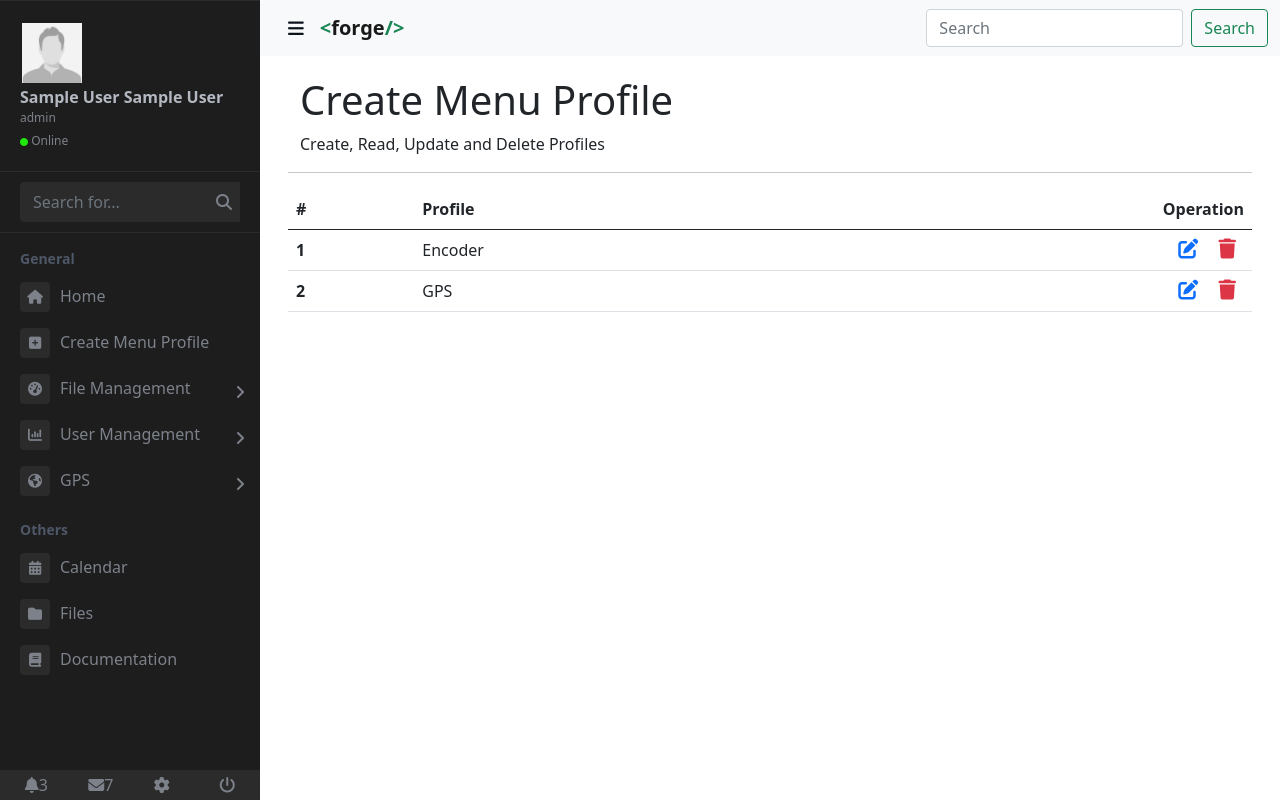
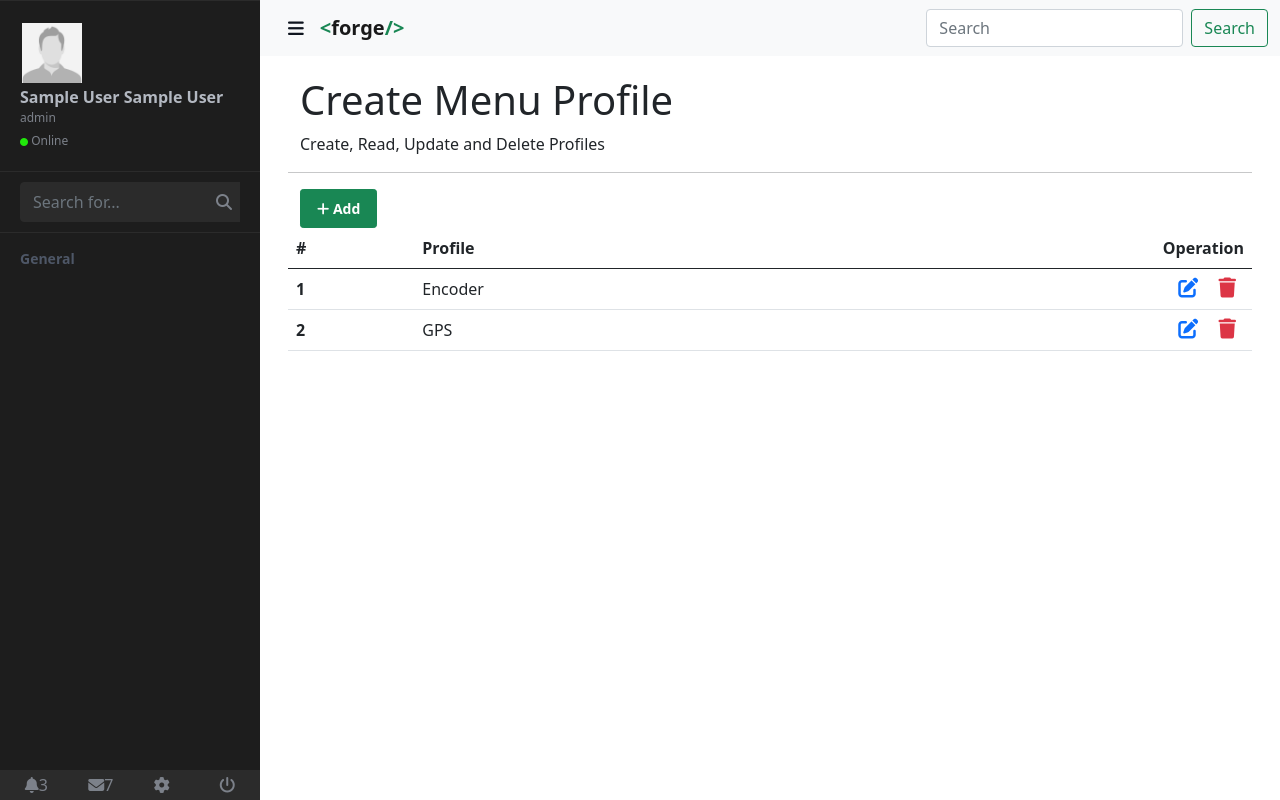
Before and after one commit to dinogomez/forge-php, a PHP site: page /menu.php in a window 1280 px wide. Run offline with PHP 8.4, Linux system fonts and the light colour scheme; the visitor is signed in with stand-in values (Sample User, id 1); tables that the repository leaves empty or names only in its code hold one stand-in row (values such as "Sample post"); some libraries are stand-ins or nearby versions.

Commit message:
Completed Menu Controller

```diff
--- a/view/components/content/menuContent.php
+++ b/view/components/content/menuContent.php
@@ -15,7 +15,31 @@
             </h1>
             <p>Create, Read, Update and Delete Profiles</p>
             <hr>
+            <div class="col-5">
+                <button type="button" class="btn btn-success btn-sm px-3 py-2" data-bs-toggle="modal"
+                    data-bs-target="#AddProfile">
+                    <i class="fas fa-plus"></i> <span class="fw-bolder">Add</span>
+                </button>
+            </div>
 
+            <!-- Modal -->
+            <div class="modal fade" id="AddProfile" tabindex="-1" aria-hidden="true">
+                <div class="modal-dialog">
+                    <div class="modal-content">
+                        <div class="modal-header text-center">
+                            <h5 class="modal-title w-100" id="exampleModalLabel">Add Menu Profile</h5>
+                            <button type="button" class="btn-close" data-bs-dismiss="modal" aria-label="Close"></button>
+                        </div>
+                        <div class="modal-body">
+                            ...
+                        </div>
+                        <div class="modal-footer">
+                            <button type="button" class="btn btn-secondary" data-bs-dismiss="modal">Close</button>
+                            <button type="button" class="btn btn-primary">Save changes</button>
+                        </div>
+                    </div>
+                </div>
+            </div>
             <table class="table table-hover">
                 <thead>
                     <tr>
--- a/view/components/sidebar.php
+++ b/view/components/sidebar.php
@@ -36,72 +36,122 @@
             <div class="sidebar-menu">
                 <ul>
                     <li class="header-menu"><span>General</span></li>
-                    <li><a href="../dashboard.php"><i class="fas fa-home"></i><span>Home</span></a></li>
-                    <li><a href="../menu.php"><i class="fas fa-plus-square"></i><span>Create Menu Profile</span></a>
-                    </li>
+                    <?php
 
-                    <li class="sidebar-dropdown">
-                        <a href="#"><i class="fa fa-dashboard"></i><span>File Management</span></a>
-                        <div class="sidebar-submenu">
-                            <ul>
-                                <li><a href="#">Dir Management<span class="label label-success">Admin</span></a>
-                                </li>
-                                <li><a href="#">Records</a></li>
-                                <li><a href="#">Logs</a></li>
-                            </ul>
-                        </div>
-                    </li>
-                    <!-- <li class="sidebar-dropdown">
-                        <a href="#"><i class="fa fa-shopping-cart"></i><span>E-commerce</span><span
-                                class="badge">3</span></a>
-                        <div class="sidebar-submenu">
-                            <ul>
-                                <li><a href="#">Products<span class="badge">2</span></a></li>
-                                <li><a href="#">Orders</a></li>
-                                <li><a href="#">Credit cart</a></li>
-                            </ul>
-                        </div>
-                    </li> -->
-                    <!-- <li class="sidebar-dropdown">
-                        <a href="#"><i class="fa fa-diamond"></i><span>Components</span></a>
-                        <div class="sidebar-submenu">
-                            <ul>
-                                <li><a href="#">General</a></li>
-                                <li><a href="#">Panels</a></li>
-                                <li><a href="#">Tables</a></li>
-                                <li><a href="#">Icons</a></li>
-                                <li><a href="#">Forms</a></li>
-                            </ul>
-                        </div>
-                    </li> -->
-                    <li class="sidebar-dropdown">
-                        <a href="#"><i class="fa fa-bar-chart-o"></i><span>User Management</span></a>
-                        <div class="sidebar-submenu">
-                            <ul>
-                                <li><a href="../register.php">User Add</a></li>
-                                <li><a href="#">User Statistics</a></li>
-                                <li><a href="#">User Control</a></li>
-                            </ul>
-                        </div>
-                    </li>
-
-                    <li class="sidebar-dropdown">
-                        <a href="#"><i class="fa fa-globe"></i><span>GPS</span></a>
-                        <div class="sidebar-submenu">
-                            <ul>
-                                <li><a href="#">Ships</a></li>
-                                <li><a href="#">Trucks</a></li>
-                            </ul>
-                        </div>
-                    </li>
+    require_once 'model/db.php';
 
 
-                    <li class="header-menu"><span>Others</span></li>
+    $uid = $_SESSION['uid'];
+    $prof_id;
 
-                    <li><a href="#"><i class="fa fa-calendar"></i><span>Calendar</span></a></li>
-                    <li><a href="#"><i class="fa fa-folder"></i><span>Files</span></a></li>
 
-                    <li><a href="#"><i class="fa fa-book"></i><span>Documentation</span></a></li>
+
+    // echo 'UID: '.$uid.'<br>';
+
+    // [PROF ID RETRIEVAL] START
+    $sql = "SELECT prof_id FROM users WHERE uid='$uid'";
+    $result = $conn->query($sql);
+
+    if ($result->num_rows > 0) {
+    // output data of each row
+    while($row = $result->fetch_assoc()) {
+        $prof_id = $row['prof_id'];
+        // echo 'PROF_ID: '.$prof_id.'<br>';
+
+    }
+    } else {
+    echo "0 results";
+    }
+    // [PROF ID RETRIEVAL] END
+
+    function array_push_assoc($array, $key, $value){
+    $array[$key] = $value;
+    return $array;
+    }
+
+
+
+    // [MENU RETRIEVAL] START
+    // [CHILD RETRIEVAL]
+    $subMenus = array("File Management" => "Hello");
+    $sql = "SELECT *, menu.execute as execute FROM profileModules
+    INNER JOIN menu
+    ON profileModules.menu = menu.menu WHERE prof_id = '$prof_id' and type = 'submenu'";
+
+    $result = $conn->query($sql);
+
+    if ($result->num_rows > 0) {
+    // output data of each row
+
+    while($row = $result->fetch_assoc()) {
+
+        $href = "../";
+        if(is_null($row['execute'])){
+        $row['execute'] = '#';
+        } else {
+        $href = "../".$row['execute'];
+        }
+        $menu = $row['menu'];
+        $parent = $row['parent'];
+        $value = '<li><a href="'.$href.'">'.$row['menu'].'</a></li>';
+
+        $subMenus = array_push_assoc($subMenus, $parent, $value);
+
+    }
+    // foreach($subMenus as $x => $x_value) {
+    //   echo "Key=" . $x . ", Value=" . $x_value;
+    //   echo "<br>";
+    // }
+    }
+
+
+    $sql = "SELECT *, menu.icon as icon, menu.execute as execute FROM profileModules
+    INNER JOIN menu
+    ON profileModules.menu = menu.menu WHERE prof_id = '$prof_id'";
+
+    $result = $conn->query($sql);
+
+
+
+    if ($result->num_rows > 0) {
+    // output data of each row
+    while($row = $result->fetch_assoc()) {
+        if($row['type'] == 'header'){
+        $href = "../";
+        if(is_null($row['execute'])){
+        $row['execute'] = '#';
+        $href = '#';
+        } else {
+        $href = "../".$row['execute'];
+        }
+
+        $menu = $row['menu'];
+        $icon = $row['icon'];
+
+        echo '<li class="sidebar-dropdown">
+                <a href="'.$href.'"><i class="'.$icon.'"></i></i><span>'.$menu.'</span></a>
+                <div class="sidebar-submenu">
+                                <ul>';
+
+                foreach($subMenus as $x => $x_value) {
+                if($x == $menu){
+                    echo $x_value;
+                }
+                }
+        echo  ' </ul>
+        </div></li>';
+        }
+    }
+    }
+
+    // [Menu RETRIEVAL] END
+
+
+
+
+
+    ?>
+
                 </ul>
             </div>
             <!-- sidebar-menu  -->
```
Also changed, not shown: controller/MenuController.php (+73 -63 lines), view/components/sidebarcopy.php (renamed from view/components/sidebar copy.php).
